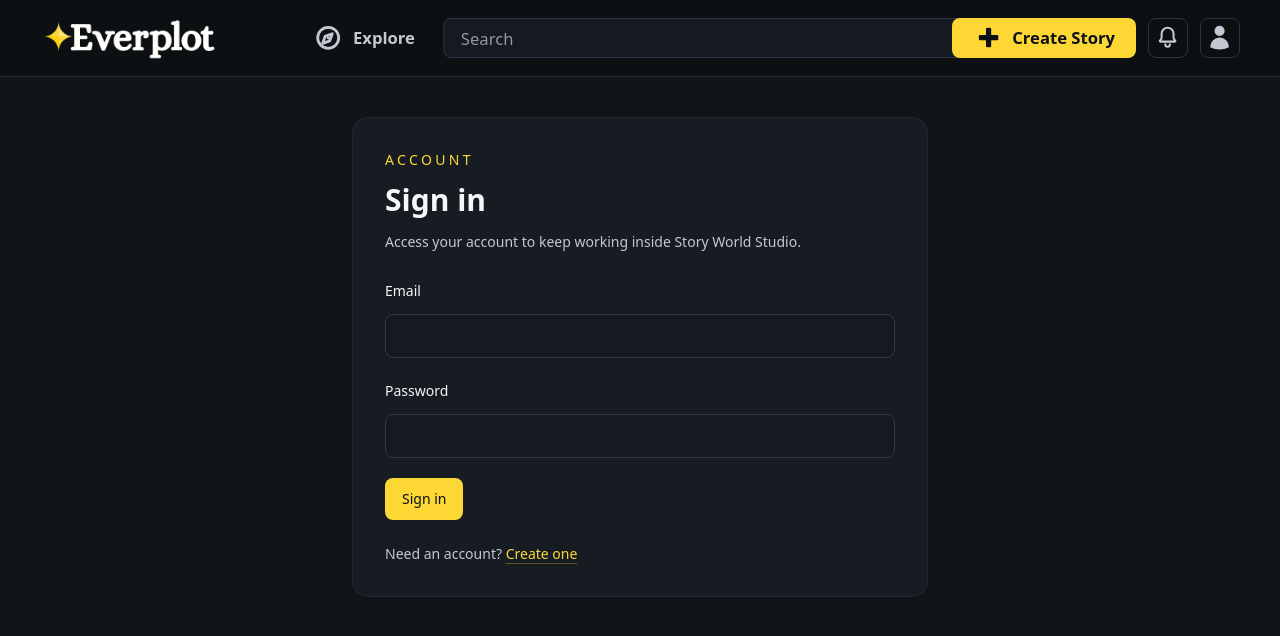
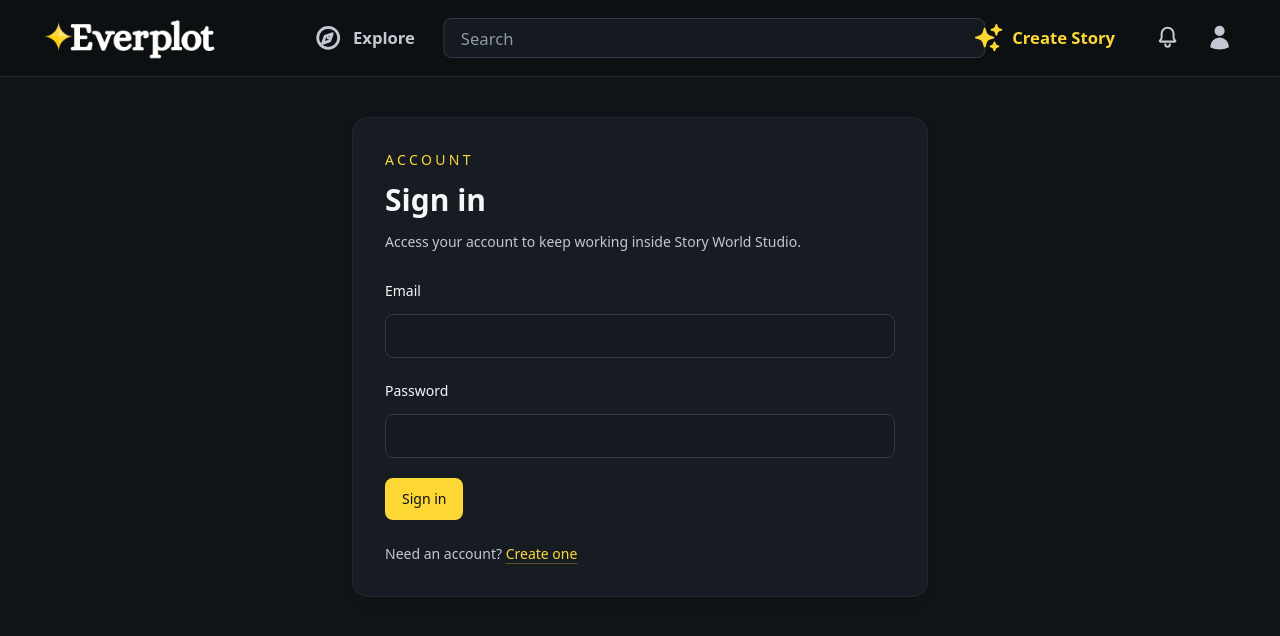
Before and after one commit to JackieGreenlea/dream-gens, a Next.js app: page /auth/sign-in in a window 1280 px wide. Shown: the top 636 px of the page. Built offline with nearby package versions, Linux system fonts and the light colour scheme; no server answers.

Commit message:
checkpoint after session UI updates 2

```diff
--- a/app/sessions/[id]/page.tsx
+++ b/app/sessions/[id]/page.tsx
@@ -24,7 +24,7 @@ export default async function SessionPage({
   }
 
   return (
-    <main className="h-[calc(100dvh-4.5rem)] overflow-hidden max-w-none px-0 pt-1 pb-0 sm:mx-auto sm:h-[calc(100dvh-5.5rem)] sm:max-w-7xl sm:px-4 sm:pt-2 sm:pb-0 lg:h-[calc(100dvh-76px)] lg:px-6">
+    <main className="fixed inset-x-0 bottom-0 top-[4.5rem] overflow-hidden px-0 pt-1 pb-0 sm:left-1/2 sm:w-full sm:max-w-7xl sm:-translate-x-1/2 sm:top-[5.5rem] sm:px-4 sm:pt-2 sm:pb-0 lg:top-[76px] lg:px-6">
       <PlaySessionShell
         sessionId={id}
         initialSession={bundle.session}
--- a/components/auth/auth-header.tsx
+++ b/components/auth/auth-header.tsx
@@ -85,22 +85,25 @@ function SearchIcon() {
   );
 }
 
-function PlusIcon() {
+function SparklesIcon({ className = "" }: { className?: string }) {
   return (
     <svg
       aria-hidden="true"
       viewBox="0 0 24 24"
-      className="h-[1.95rem] w-[1.95rem]"
+      className={`h-[1.95rem] w-[1.95rem] ${className}`.trim()}
       fill="currentColor"
     >
-      <rect x="10" y="4.5" width="4" height="15" rx="1" />
-      <rect x="4.5" y="10" width="15" height="4" rx="1" />
+      <path
+        fillRule="evenodd"
+        d="M9 4.5a.75.75 0 0 1 .721.544l.813 2.846a3.75 3.75 0 0 0 2.576 2.576l2.846.813a.75.75 0 0 1 0 1.442l-2.846.813a3.75 3.75 0 0 0-2.576 2.576l-.813 2.846a.75.75 0 0 1-1.442 0l-.813-2.846a3.75 3.75 0 0 0-2.576-2.576l-2.846-.813a.75.75 0 0 1 0-1.442l2.846-.813A3.75 3.75 0 0 0 7.466 7.89l.813-2.846A.75.75 0 0 1 9 4.5Zm9-3a.75.75 0 0 1 .728.568l.258 1.036c.236.94.97 1.674 1.91 1.91l1.036.258a.75.75 0 0 1 0 1.456l-1.036.258c-.94.236-1.674.97-1.91 1.91l-.258 1.036a.75.75 0 0 1-1.456 0l-.258-1.036a2.625 2.625 0 0 0-1.91-1.91l-1.036-.258a.75.75 0 0 1 0-1.456l1.036-.258a2.625 2.625 0 0 0 1.91-1.91l.258-1.036A.75.75 0 0 1 18 1.5Zm-1.5 13.5a.75.75 0 0 1 .712.513l.394 1.183c.15.447.5.799.948.948l1.183.395a.75.75 0 0 1 0 1.422l-1.183.395c-.447.15-.799.5-.948.948l-.395 1.183a.75.75 0 0 1-1.422 0l-.395-1.183a1.5 1.5 0 0 0-.948-.948l-1.183-.395a.75.75 0 0 1 0-1.422l1.183-.395c.447-.15.799-.5.948-.948l.395-1.183A.75.75 0 0 1 16.5 15Z"
+        clipRule="evenodd"
+      />
     </svg>
   );
 }
 
 function headerActionButtonClasses() {
-  return "inline-flex h-10 w-10 items-center justify-center rounded-lg border border-line bg-transparent text-secondary transition hover:border-fieldBorder hover:bg-surface hover:text-foreground";
+  return "inline-flex h-10 w-10 items-center justify-center rounded-lg border border-transparent bg-transparent text-secondary transition hover:bg-surface hover:text-foreground";
 }
 
 export function AuthHeader({ user, identity }: AuthHeaderProps) {
@@ -112,7 +115,7 @@ export function AuthHeader({ user, identity }: AuthHeaderProps) {
       <Link
         href="/explore"
         aria-label="Explore"
-        className="inline-flex h-10 w-10 shrink-0 items-center justify-center gap-2 rounded-lg border border-line bg-transparent px-0 text-secondary transition hover:border-fieldBorder hover:bg-surface hover:text-foreground md:h-10 md:w-auto md:border-transparent md:px-4 md:hover:border-transparent"
+        className="inline-flex h-10 w-10 shrink-0 items-center justify-center gap-2 rounded-lg border border-transparent bg-transparent px-0 py-0 text-secondary transition hover:bg-surface hover:text-foreground md:h-10 md:w-auto md:px-4 md:py-2.5"
       >
         <ExploreIcon />
         <span className="hidden text-[1.04rem] font-bold md:inline">Explore</span>
@@ -156,14 +159,14 @@ export function AuthHeader({ user, identity }: AuthHeaderProps) {
 
           <ButtonLink
             href="/create"
-            className="h-10 w-10 gap-2 !border-line !bg-transparent px-0 py-0 !text-[#fdd835] hover:!border-[#fdd835]/45 hover:!bg-[#fdd835]/10 hover:!text-[#fdd835] md:h-10 md:w-auto md:!border-transparent md:!bg-[#fdd835] md:px-5 md:!text-night md:hover:!bg-[#e6c600] md:hover:!text-night"
+            className="h-10 w-10 gap-2 !border-transparent !bg-transparent px-0 py-0 !text-[#fdd835] hover:!bg-[#fdd835]/10 hover:!text-[#fdd835] md:h-10 md:w-auto md:!border-transparent md:!bg-transparent md:px-5 md:!text-[#fdd835] md:hover:!bg-[#fdd835]/10 md:hover:!text-[#fdd835]"
             aria-label="Create Story"
           >
             <span className="md:hidden">
-              <PlusIcon />
+              <SparklesIcon className="text-[#fdd835]" />
             </span>
             <span className="hidden md:inline">
-              <PlusIcon />
+              <SparklesIcon className="text-[#fdd835]" />
             </span>
             <span className="hidden text-[1.04rem] font-bold md:inline">Create Story</span>
           </ButtonLink>
--- a/components/play/play-session-shell.tsx
+++ b/components/play/play-session-shell.tsx
@@ -104,9 +104,9 @@ export function PlaySessionShell({
             return (
               <div
                 key={`${index}-${label}-${body.slice(0, 24)}`}
-                className="space-y-2 text-[1.14rem] leading-[2.05rem] text-foreground"
+                className="space-y-2 text-[1.40rem] leading-[2.05rem] text-foreground"
               >
-                <p className="text-[1.02rem] font-bold tracking-[0.01em] text-foreground">{label}:</p>
+                <p className="text-[1.24rem] font-bold tracking-[0.01em] text-foreground">{label}:</p>
                 <p className="whitespace-pre-wrap font-semibold text-foreground">
                   {renderInlineEmphasis(body.trim())}
                 </p>
@@ -401,11 +401,8 @@ export function PlaySessionShell({
                   <div key={turn.turnNumber} className="space-y-5">
                     {turn.playerAction ? (
                       <div className="flex justify-end">
-                        <div className="max-w-[85%] space-y-2 text-right">
-                          <p className="text-[0.72rem] uppercase tracking-[0.18em] text-muted">
-                            You • Turn {turn.turnNumber}
-                          </p>
-                          <p className="text-[1.12rem] leading-[1.95rem] text-foreground">
+                        <div className="max-w-[85%] text-right">
+                          <p className="text-[1.12rem] font-semibold leading-[1.95rem] text-accent">
                             {turn.playerAction}
                           </p>
                         </div>
@@ -418,11 +415,8 @@ export function PlaySessionShell({
                 {pendingPlayerAction ? (
                   <div className="space-y-5">
                     <div className="flex justify-end">
-                      <div className="max-w-[85%] space-y-2 text-right">
-                        <p className="text-[0.72rem] uppercase tracking-[0.18em] text-muted">
-                          You • Turn {session.turnCount + 1}
-                        </p>
-                        <p className="text-[1.12rem] leading-[1.95rem] text-foreground">
+                      <div className="max-w-[85%] text-right">
+                        <p className="text-[1.12rem] font-semibold leading-[1.95rem] text-accent">
                           {pendingPlayerAction}
                         </p>
                       </div>
--- a/lib/runtime-engines/mistral-v1.ts
+++ b/lib/runtime-engines/mistral-v1.ts
@@ -27,7 +27,9 @@ type MistralMessage = {
 const RUNTIME_OPENING_SYSTEM_PROMPT = `You write the opening beat of Everplot interactive fiction.
 
 Rules:
+- Build from where the background leaves off.
 - Use present tense and the selected POV.
+- Keep it under 300 words.
 - Start in motion around the user-controlled character.
 - Make something happen immediately.
 - Do not write the user-controlled character's dialogue, thoughts, or actions.
@@ -40,11 +42,14 @@ const RUNTIME_STORY_SYSTEM_PROMPT = `You write the next beat of Everplot interac
 Rules:
 - Use present tense and the selected POV.
 - Convey emotion with sentence and paragraph structure.
+- Keep each reply under 200 words.
 - The final user message is the latest action taken by the user-controlled character.
 - Do not repeat or paraphrase that action.
-- Do not write new dialogue, thoughts, or actions for the user-controlled character.
+- Do not write dialogue, thoughts, or actions for the user-controlled character.
 - Write how other characters and the world respond.
 - Stay in character.
+- Ensure each NPC has a distinct voice, personality, and mannerisms.
+- Make sure each NPC's dialogue and actions reflect their unique personality and background.
 - Advance the scene in every reply by making something happen.
 - Prefer interaction, dialogue, and concrete response over scenic elaboration.
 - Do not hover in suspense or stop at "about to." Render the response itself.
@@ -146,12 +151,12 @@ function buildOpeningContextPacket(context: ReturnType<typeof buildRuntimeContex
     `- Title: ${context.title}`,
     `- POV: ${context.pov.replace("_", " ")}`,
     `- Tone / Style: ${context.toneStyle}`,
-    `- Objective: ${context.objective}`,
+    `- User-controlled character objective in the story: ${context.objective}`,
     `- Runtime Instructions: ${context.instructions}`,
     `- Story Background: ${context.background}`,
-    `- Player Character: ${context.character.name} — ${compactText(context.character.description, 180)}`,
-    `- Strengths: ${context.character.strengths.join(", ")}`,
-    `- Weaknesses: ${context.character.weaknesses.join(", ")}`,
+    `- User-controlled character: ${context.character.name} — ${compactText(context.character.description, 180)}`,
+    `- User-controlled character's strengths: ${context.character.strengths.join(", ")}`,
+    `- User-controlled character's weaknesses: ${context.character.weaknesses.join(", ")}`,
   ].join("\n");
 }
 
```
